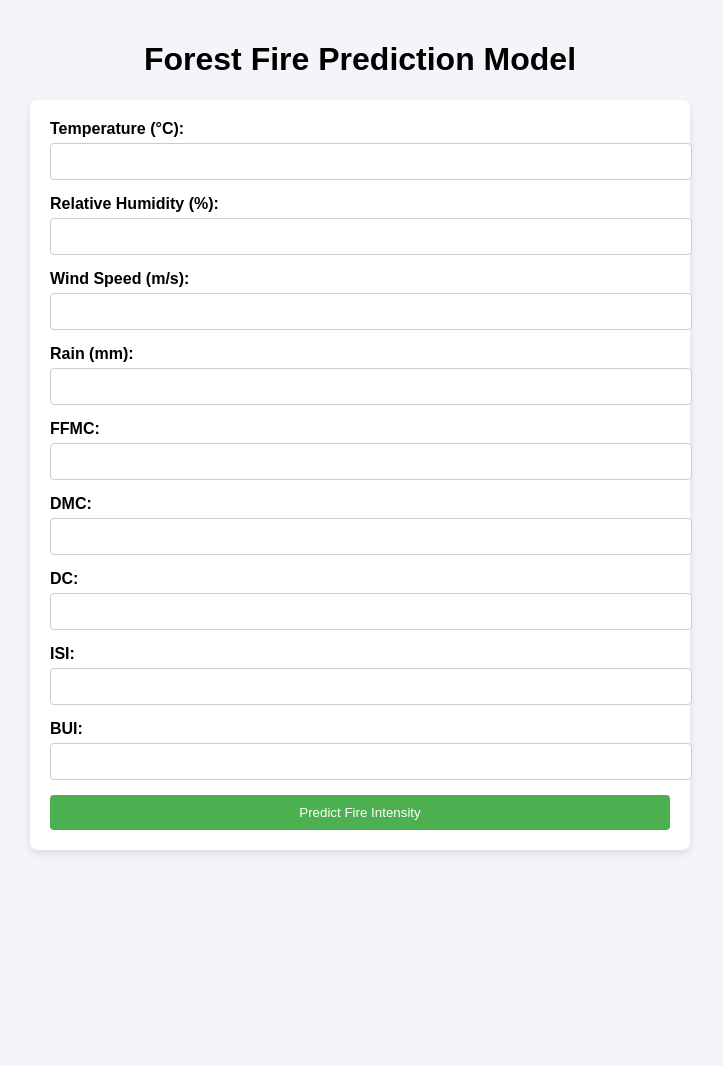
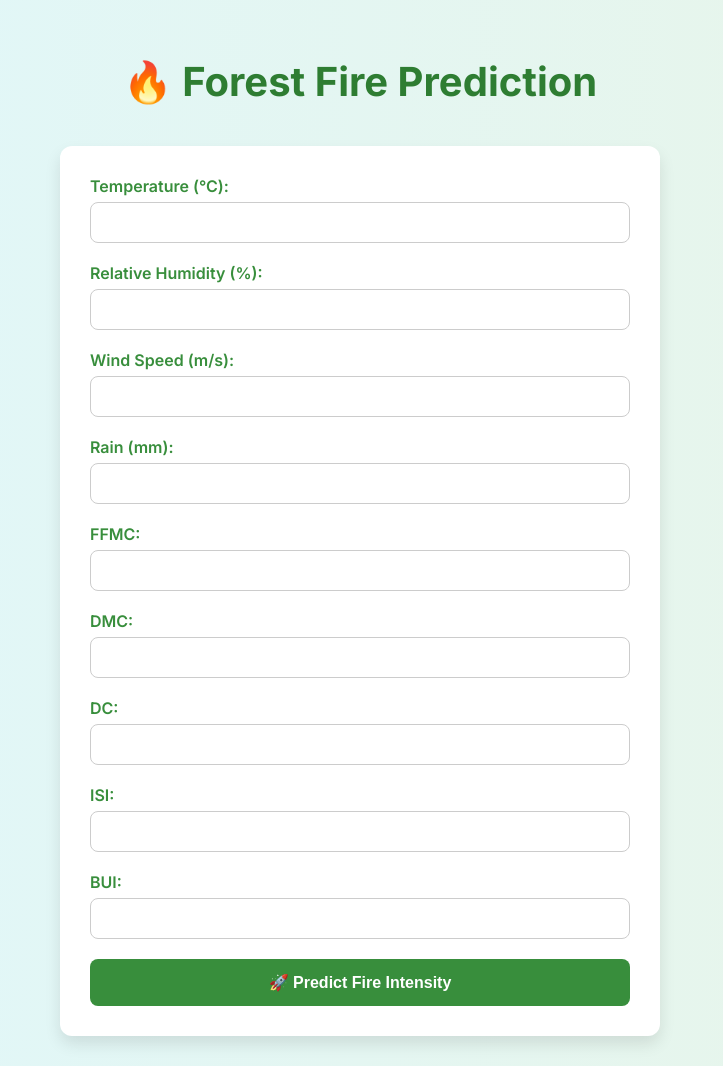
Before and after one commit to Ananddd06/Algerian_Forest_fire_Prediction_Regression_Type, a Flask app: page / in a window 1280 px wide. Shown: the whole page, without its empty margins (280-1003 px from the left). Before the commit the page ends 854 px from the top, so only its background shows below. Run offline with Flask 3, Linux system fonts and the light colour scheme; parts of the project's set-up code (start-up, migrations or seed data) failed here and were passed over.

Commit message:
Added the final structure of the project

```diff
--- a/App/app.py
+++ b/App/app.py
@@ -1,11 +1,14 @@
 from flask import Flask, render_template, request, jsonify
 import joblib
 import os
+import numpy as np
 
 app = Flask(__name__)
 
-# Load the model (ensure the model path is correct)
-model_path = '/Users/anand/Desktop/Machine Learning/11.Projects/01.Algerian_Forest_Fires/App/Model_file/scaled_model.pkl'
+# Paths
+model_path = '/Users/anand/Desktop/Machine Learning/11.Projects/01.Algerian_Forest_Fires/App/Model_file/final_model.pkl'
+
+# Load the pipeline model (includes scaler + classifier)
 if os.path.exists(model_path):
     model = joblib.load(model_path)
 else:
@@ -13,15 +16,13 @@ else:
 
 @app.route('/')
 def home():
-    # Home page route that renders an HTML form
     return render_template('index.html')
 
 @app.route('/predict', methods=['POST', 'GET'])
 def predict():
-    # API route to handle prediction requests from the form
     if request.method == 'POST':
         try:
-            # Extract input values from the form (make sure keys match form field names)
+            # Extract inputs from the form
             temperature = float(request.form.get('Temperature'))
             RH = float(request.form.get('RH'))
             Ws = float(request.form.get('Ws'))
@@ -32,25 +33,22 @@ def predict():
             ISI = float(request.form.get('ISI'))
             BUI = float(request.form.get('BUI'))
 
-            # Prepare the data for prediction
-            features = [[temperature, RH, Ws, Rain, FFMC, DMC, DC, ISI, BUI]]
+            # Prepare input for prediction
+            input_data = np.array([[temperature, RH, Ws, Rain, FFMC, DMC, DC, ISI, BUI]])
 
-            # Make a prediction using the loaded model
-            prediction = model.predict(features)
+            # Predict directly (scaling is inside pipeline)
+            prediction = model.predict(input_data)
 
-            # Render the result back to the page
             return render_template('index.html', prediction=prediction[0])
 
         except Exception as e:
             return jsonify({"error": str(e)})
 
-    # If not a POST request, render the page again without prediction
     return render_template('index.html')
 
 @app.route('/favicon.ico')
 def favicon():
-    # Route to handle the favicon.ico request, return an empty response
-    return '', 204  # No content
+    return '', 204
 
 if __name__ == '__main__':
     app.run(debug=True)
--- a/App/templates/index.html
+++ b/App/templates/index.html
@@ -3,104 +3,153 @@
 <head>
     <meta charset="UTF-8">
     <meta name="viewport" content="width=device-width, initial-scale=1.0">
-    <title>Forest Fire Prediction Model</title>
+    <title>🔥 Forest Fire Prediction</title>
+    <link href="https://fonts.googleapis.com/css2?family=Inter:wght@400;600;700&display=swap" rel="stylesheet">
     <style>
+        * {
+            box-sizing: border-box;
+        }
+
         body {
-            font-family: Arial, sans-serif;
+            font-family: 'Inter', sans-serif;
             margin: 0;
-            padding: 20px;
-            background-color: #f4f4f9;
+            padding: 0;
+            background: linear-gradient(to right, #e0f7fa, #e8f5e9);
+            color: #333;
         }
+
         h1 {
             text-align: center;
+            padding: 30px 10px 10px;
+            font-size: 2.5rem;
+            color: #2e7d32;
+            animation: fadeInDown 1s ease-in-out;
         }
+
         .container {
-            width: 50%;
-            margin: 0 auto;
-            background-color: #fff;
-            padding: 20px;
-            border-radius: 8px;
-            box-shadow: 0 4px 8px rgba(0, 0, 0, 0.1);
+            max-width: 600px;
+            margin: 30px auto;
+            background-color: #ffffff;
+            padding: 30px;
+            border-radius: 12px;
+            box-shadow: 0 8px 16px rgba(0, 0, 0, 0.1);
+            animation: fadeIn 1.2s ease-in-out;
         }
+
         .form-group {
-            margin-bottom: 15px;
+            margin-bottom: 20px;
         }
+
         label {
-            font-weight: bold;
+            font-weight: 600;
+            margin-bottom: 6px;
             display: block;
+            color: #388e3c;
         }
+
         input[type="number"] {
             width: 100%;
-            padding: 10px;
-            margin-top: 5px;
-            border-radius: 4px;
+            padding: 12px;
             border: 1px solid #ccc;
+            border-radius: 8px;
+            transition: border-color 0.3s;
         }
+
+        input[type="number"]:focus {
+            border-color: #4caf50;
+            outline: none;
+        }
+
         .btn {
             width: 100%;
-            padding: 10px;
-            background-color: #4CAF50;
+            padding: 14px;
+            background-color: #388e3c;
             color: white;
             border: none;
-            border-radius: 4px;
+            border-radius: 8px;
+            font-weight: 600;
+            font-size: 1rem;
             cursor: pointer;
+            transition: background-color 0.3s;
         }
+
         .btn:hover {
-            background-color: #45a049;
+            background-color: #2e7d32;
         }
+
         .result {
-            margin-top: 20px;
+            margin-top: 25px;
             text-align: center;
-            font-size: 1.2em;
+            font-size: 1.3rem;
+            color: #1b5e20;
+            font-weight: 600;
+            background: #e8f5e9;
+            padding: 15px;
+            border-radius: 8px;
+            animation: fadeInUp 0.8s ease-in-out;
+        }
+
+        @keyframes fadeIn {
+            from {
+                opacity: 0;
+                transform: translateY(20px);
+            }
+            to {
+                opacity: 1;
+                transform: translateY(0);
+            }
+        }
+
+        @keyframes fadeInDown {
+            from {
+                opacity: 0;
+                transform: translateY(-20px);
+            }
+            to {
+                opacity: 1;
+                transform: translateY(0);
+            }
+        }
+
+        @keyframes fadeInUp {
+            from {
+                opacity: 0;
+                transform: translateY(20px);
+            }
+            to {
+                opacity: 1;
+                transform: translateY(0);
+            }
+        }
+
+        @media (max-width: 650px) {
+            .container {
+                margin: 20px;
+                padding: 20px;
+            }
+
+            h1 {
+                font-size: 2rem;
+            }
         }
     </style>
 </head>
 <body>
-    <h1>Forest Fire Prediction Model</h1>
+    <h1>🔥 Forest Fire Prediction</h1>
     <div class="container">
         <form action="/predict" method="POST">
+            {% for label in ['Temperature (°C)', 'Relative Humidity (%)', 'Wind Speed (m/s)', 'Rain (mm)', 'FFMC', 'DMC', 'DC', 'ISI', 'BUI'] %}
             <div class="form-group">
-                <label for="Temperature">Temperature (°C):</label>
-                <input type="number" id="Temperature" name="Temperature" step="any" required>
+                <label for="{{ label.split()[0] }}">{{ label }}:</label>
+                <input type="number" id="{{ label.split()[0] }}" name="{{ label.split()[0] }}" step="any" required>
             </div>
-            <div class="form-group">
-                <label for="RH">Relative Humidity (%):</label>
-                <input type="number" id="RH" name="RH" step="any" required>
-            </div>
-            <div class="form-group">
-                <label for="Ws">Wind Speed (m/s):</label>
-                <input type="number" id="Ws" name="Ws" step="any" required>
-            </div>
-            <div class="form-group">
-                <label for="Rain">Rain (mm):</label>
-                <input type="number" id="Rain" name="Rain" step="any" required>
-            </div>
-            <div class="form-group">
-                <label for="FFMC">FFMC:</label>
-                <input type="number" id="FFMC" name="FFMC" step="any" required>
-            </div>
-            <div class="form-group">
-                <label for="DMC">DMC:</label>
-                <input type="number" id="DMC" name="DMC" step="any" required>
-            </div>
-            <div class="form-group">
-                <label for="DC">DC:</label>
-                <input type="number" id="DC" name="DC" step="any" required>
-            </div>
-            <div class="form-group">
-                <label for="ISI">ISI:</label>
-                <input type="number" id="ISI" name="ISI" step="any" required>
-            </div>
-            <div class="form-group">
-                <label for="BUI">BUI:</label>
-                <input type="number" id="BUI" name="BUI" step="any" required>
-            </div>
-            <button type="submit" class="btn">Predict Fire Intensity</button>
+            {% endfor %}
+            <button type="submit" class="btn">🚀 Predict Fire Intensity</button>
         </form>
 
         {% if prediction %}
         <div class="result">
-            <h2>Predicted Fire Intensity: {{ prediction }}</h2>
+            🔥 Predicted Fire Intensity: <strong>{{ prediction }}</strong>
         </div>
         {% endif %}
     </div>
```
Also changed, not shown: requirements.txt (added, +8 -0 lines), Images/result.png (added), Images/webpage.png (added), README.md, 2 other files.
